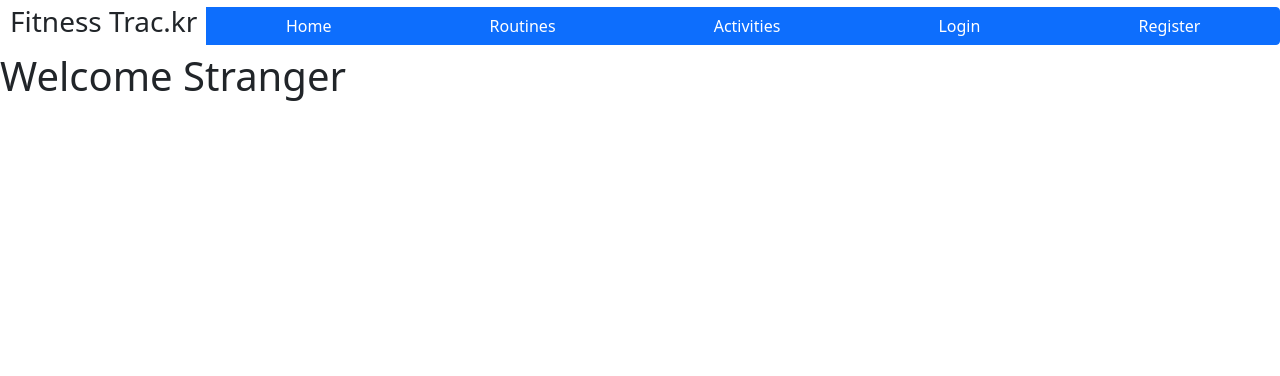
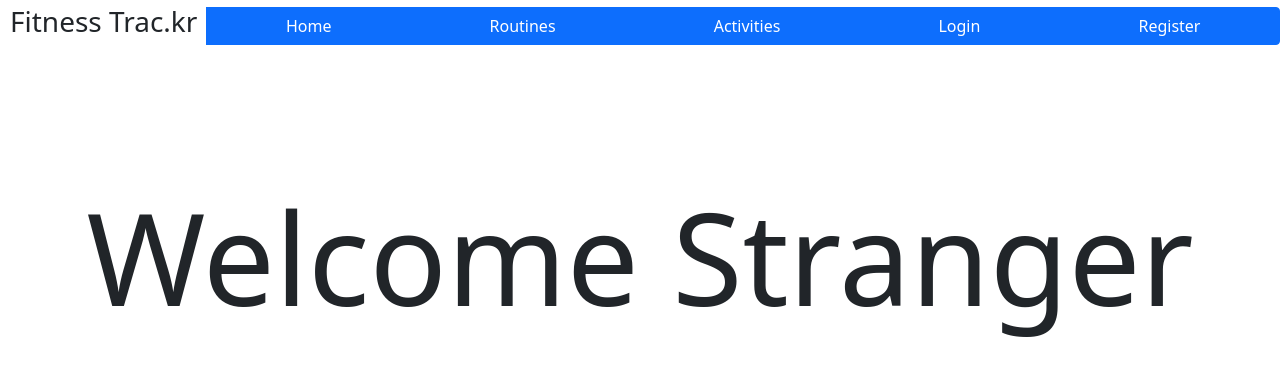
Before and after one commit to Birdfeathers/Fitness-Tracker-Front-End, a React app: page / in a window 1280 px wide. Built offline with nearby package versions, Linux system fonts and the light colour scheme; no server answers.

Commit message:
finished all that I can adjust. Can't add non-bootstrap css to SingleActivity

```diff
--- a/public/style.css
+++ b/public/style.css
@@ -1,3 +1,6 @@
+* {
+    box-sizing: border-box;
+}
 .blackBorder{
    border: 1px solid black;
    background-color: white;
@@ -33,10 +36,15 @@
     display: flex;
     flex-direction: row;
     align-items: center;
-    /* it center the item vertically */
     justify-content: center;
 }
 
 .nav-element {
     padding:5px 10px;
 }
+
+.home {
+    text-align: center;
+    margin: 10% 0px;
+    font-size: 10vmax;
+}
--- a/src/Components/Home.js
+++ b/src/Components/Home.js
@@ -10,7 +10,7 @@ const Home = ({token}) => {
         setUsername(result.username);
     }, [token])
     return (
-        <h1>Welcome {username? username : 'Stranger'}</h1>
+        <h1 className='home'>Welcome {username? username : 'Stranger'}</h1>
     )
 }
 
--- a/src/Components/SingleActivity.js
+++ b/src/Components/SingleActivity.js
@@ -20,7 +20,7 @@ const SingleActivity = ({match, token}) => {
         setRoutines(result);
     }, [editedActivity])
     return (
-        <>
+        <div className='container'>
         <div>
             <h1>{activity.name}</h1>
             <p><b>Name: </b>{activity.name}</p>
@@ -87,7 +87,7 @@ const SingleActivity = ({match, token}) => {
             :
             <h3>No related routines</h3>
         }
-        </>
+        </div>
     )
 }
 
```
